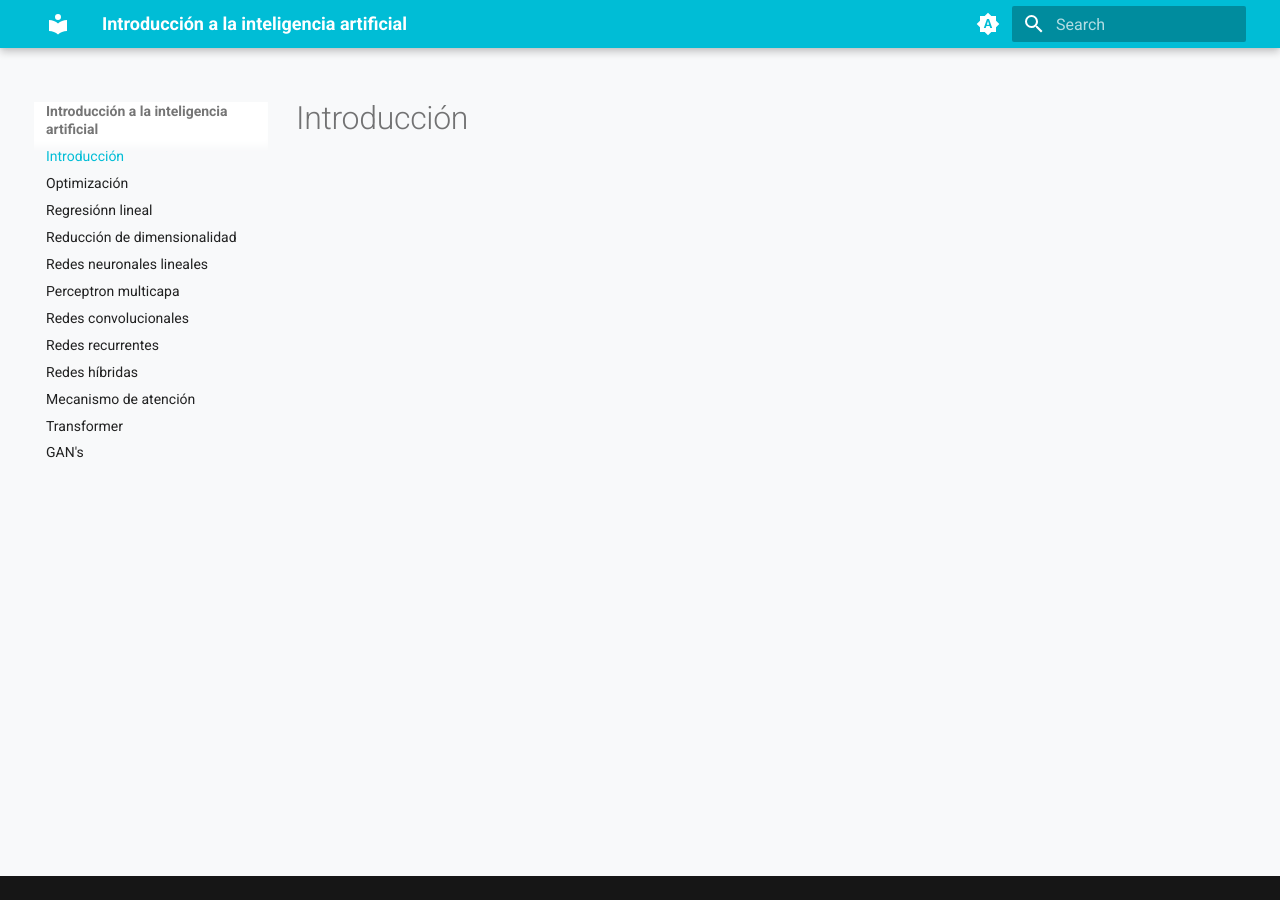
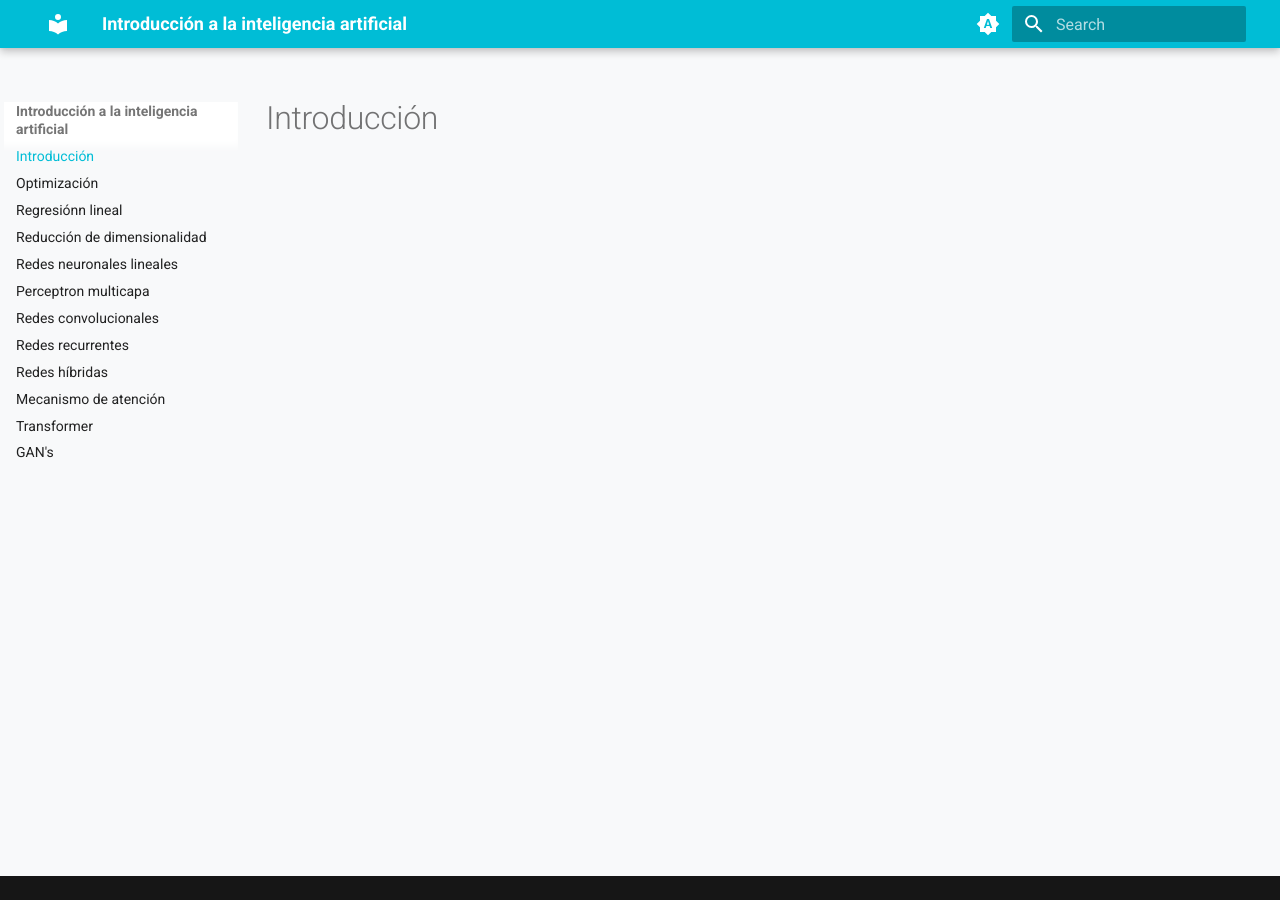
Before and after one commit to giovannilopez9808/NotasTallerIntroduccionIA, an MkDocs documentation site: the page built from docs/index.md, in a window 1280 px wide. Built offline with MkDocs 1.6.1 and Material for MkDocs 9.7.7, drawn with Linux system fonts in a browser that asks for light colours.

Commit message:
use max width

```diff
--- a/docs/stylesheets/extra.css
+++ b/docs/stylesheets/extra.css
@@ -3,6 +3,18 @@
   --md-primary-fg-color--light: #48CAE4;
   --md-primary-fg-color--dark:  #03045E;
 }
+.md-main__inner {
+  max-width: none;
+}
+.md-sidebar--primary {
+  left: 0;
+}
+.md-sidebar--secondary {
+  right: 0;
+  margin-left: 0;
+  -webkit-transform: none;
+  transform: none;
+}
 [data-md-color-scheme="default"] {
     background-color: #f8f9fa;
 }
```
